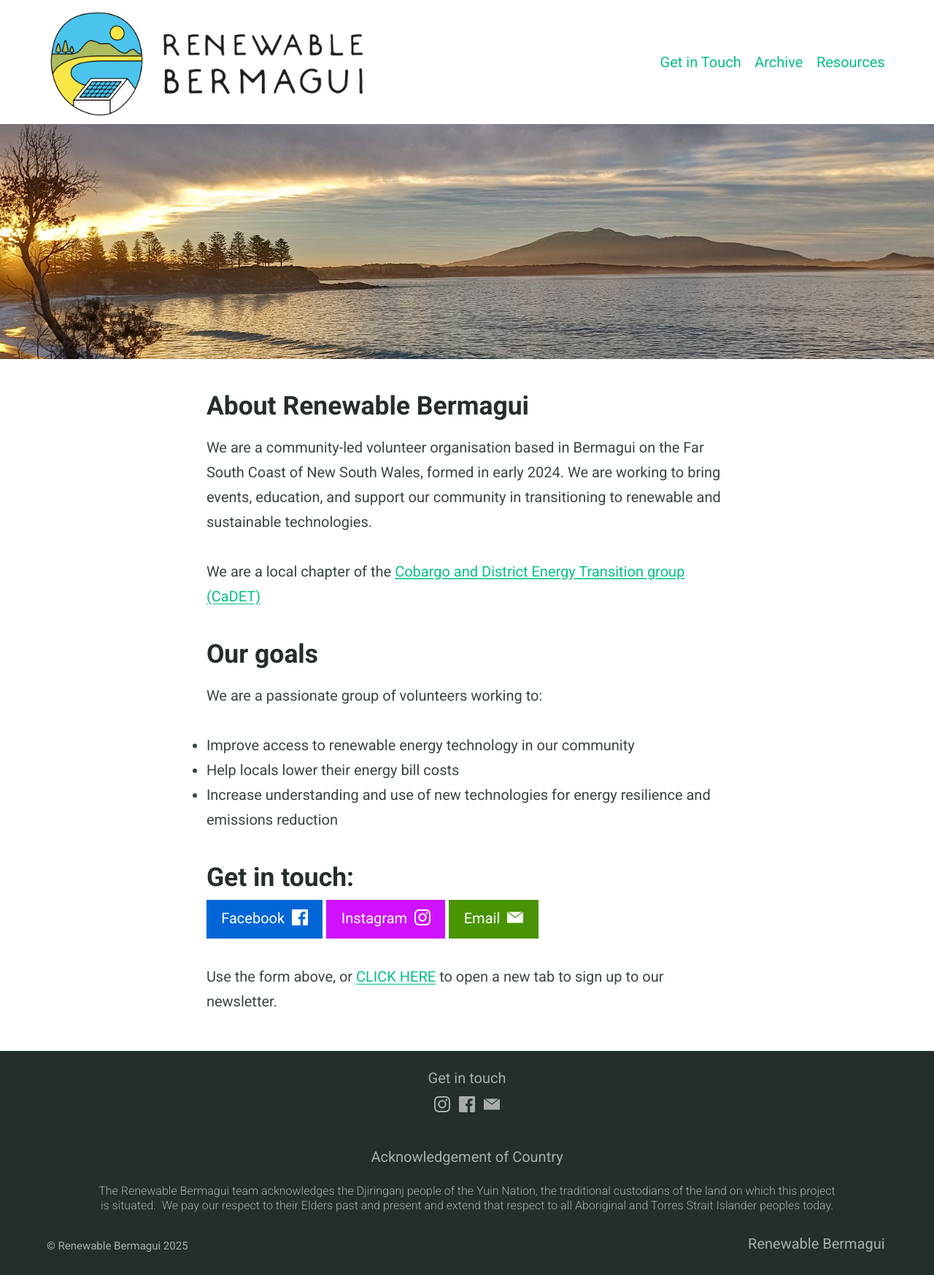
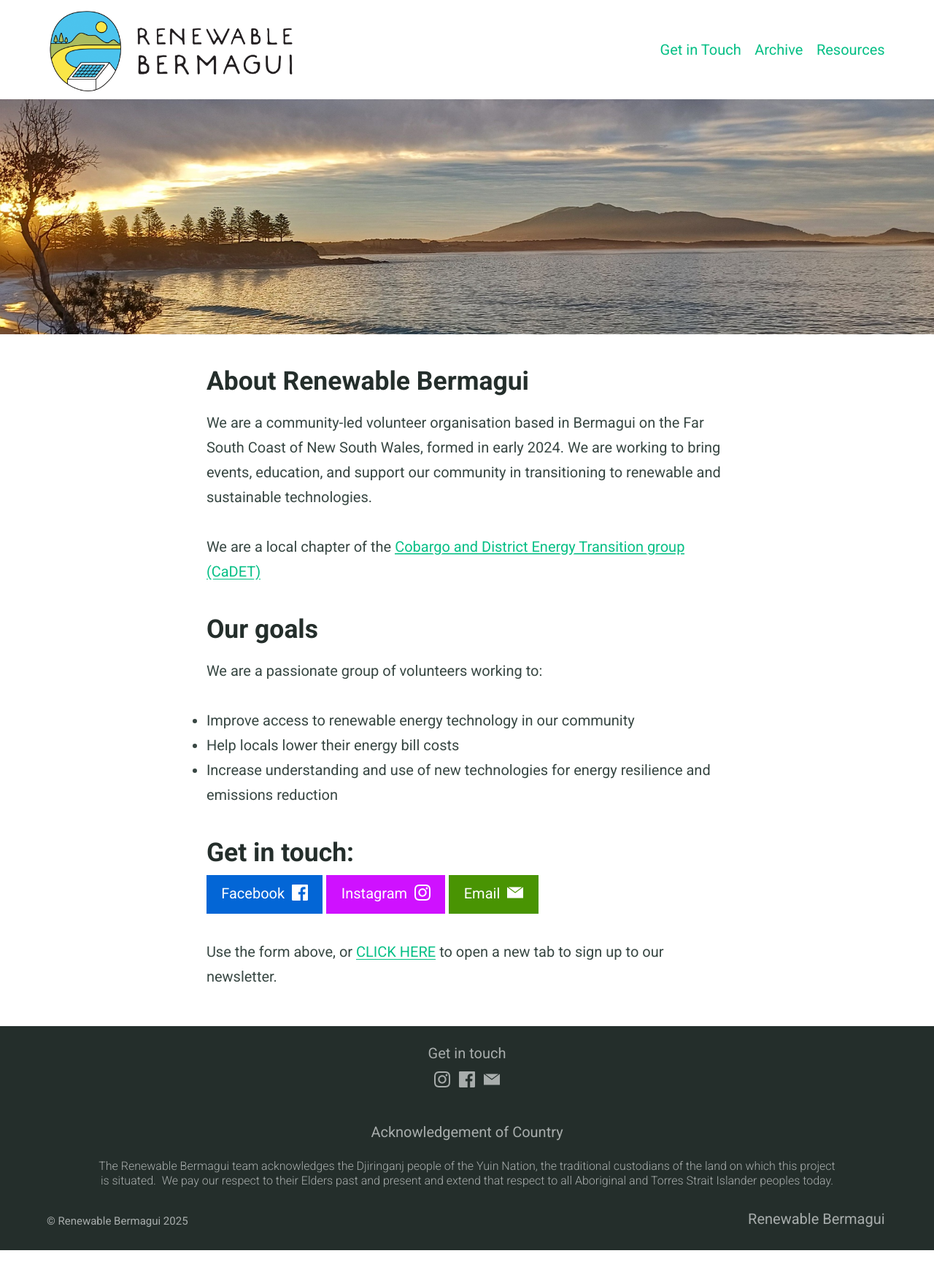
Before and after one commit to renewablebermagui/renewablebermagui.github.io, a Jekyll site: the page built from index.md, in a window 1280 px wide. Shown: the whole page at 73% size. Built offline with Jekyll 4.4.1, drawn with Linux system fonts in a browser that asks for light colours; some web fonts are replaced; our own code applies the rules of GitHub Pages for plain Markdown files; after the commit the page ends 1713 px from its top, so only the background shows below that.

Commit message:
made logo max size smaller

```diff
--- a/_sass/_theme.scss
+++ b/_sass/_theme.scss
@@ -99,11 +99,11 @@ body {
 .logo {
   display: inline-block;
   line-height: 0;
-  max-height: 8rem;
+  max-height: 6rem;
   @include flexbox;
   @include align-items(center);
   img {
-    max-height: 9rem;
+    max-height: 7rem;
   }
 }
 
```
